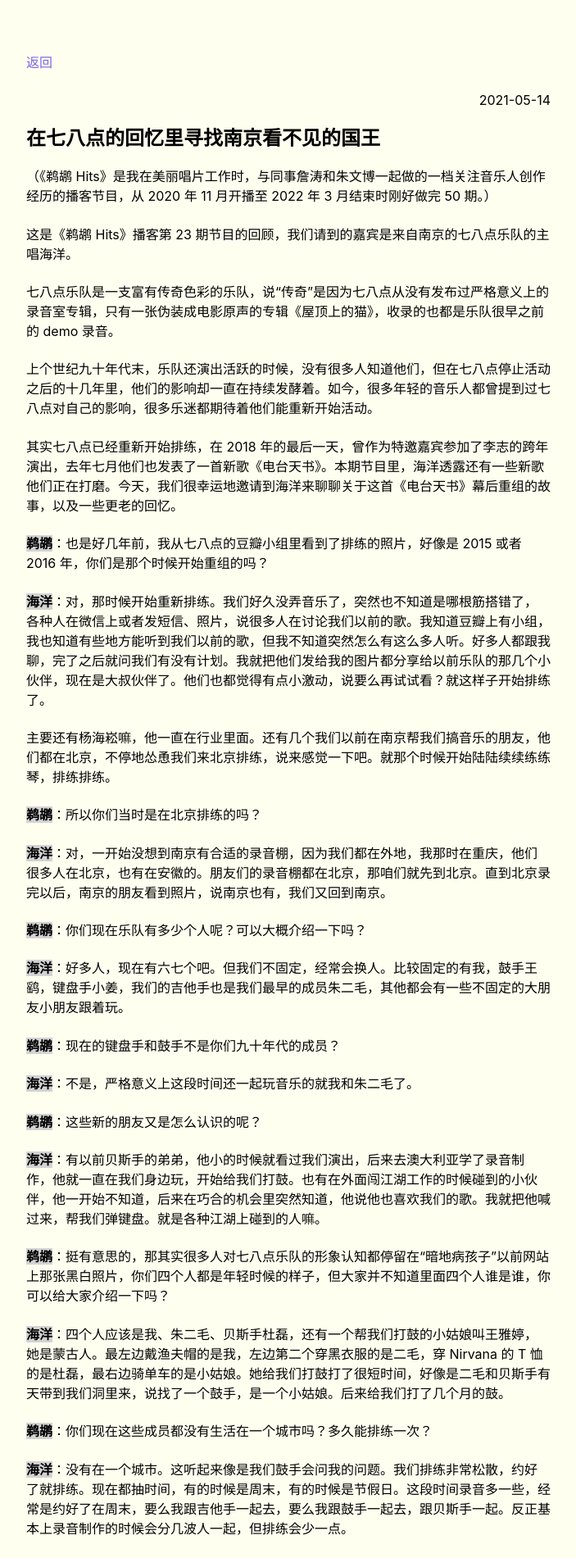
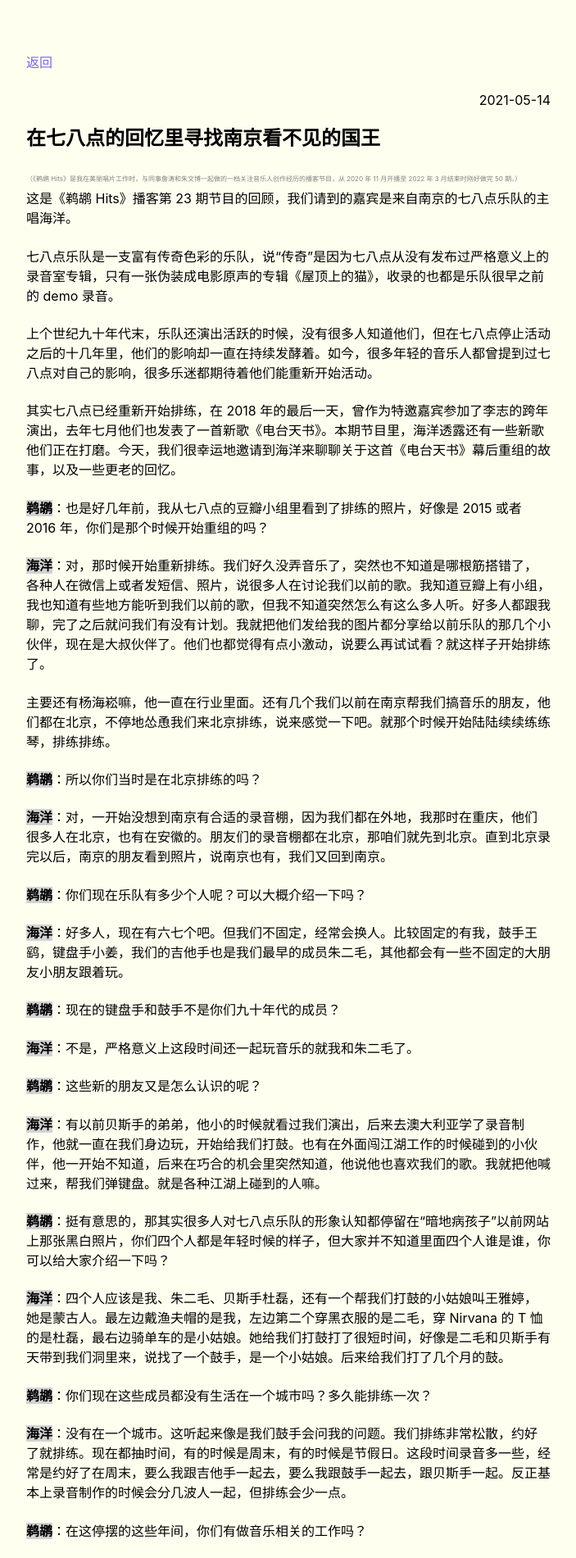
Before and after one commit to salingerlin/salingerlin.github.io, a Jekyll site: the page built from _posts/2021-05-14-在七八点的回忆里寻找南京看不见的国王.md, in a window 1280 px wide. Shown: the top 1901 px of the page at 82% size, without its empty margins (288-991 px from the left). Built offline with Jekyll 4.4.1, drawn with Linux system fonts in a browser that asks for light colours.

Commit message:
Update 2021-05-14-在七八点的回忆里寻找南京看不见的国王.md

```diff
--- a/_posts/2021-05-14-在七八点的回忆里寻找南京看不见的国王.md
+++ b/_posts/2021-05-14-在七八点的回忆里寻找南京看不见的国王.md
@@ -6,7 +6,7 @@ category: 访谈与自述
 
 # 在七八点的回忆里寻找南京看不见的国王
 
-<p span="zhushi">（《鹈鹕 Hits》是我在美丽唱片工作时，与同事詹涛和朱文博一起做的一档关注音乐人创作经历的播客节目，从 2020 年 11 月开播至 2022 年 3 月结束时刚好做完 50 期。）</p>
+<span class="zhushi">（《鹈鹕 Hits》是我在美丽唱片工作时，与同事詹涛和朱文博一起做的一档关注音乐人创作经历的播客节目，从 2020 年 11 月开播至 2022 年 3 月结束时刚好做完 50 期。）</span><br>
 这是《鹈鹕 Hits》播客第 23 期节目的回顾，我们请到的嘉宾是来自南京的七八点乐队的主唱海洋。
 
 七八点乐队是一支富有传奇色彩的乐队，说“传奇”是因为七八点从没有发布过严格意义上的录音室专辑，只有一张伪装成电影原声的专辑《屋顶上的猫》，收录的也都是乐队很早之前的 demo 录音。
```
